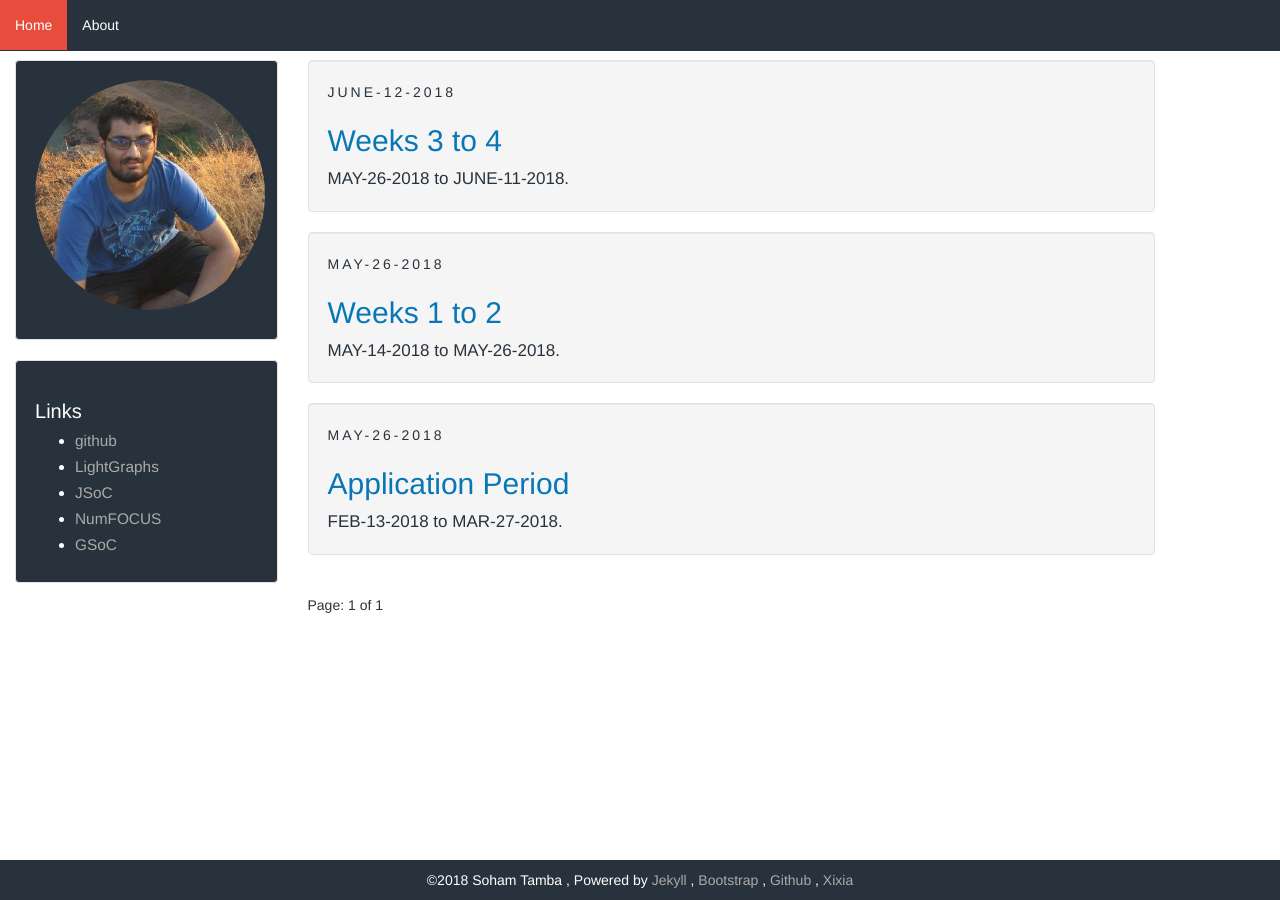
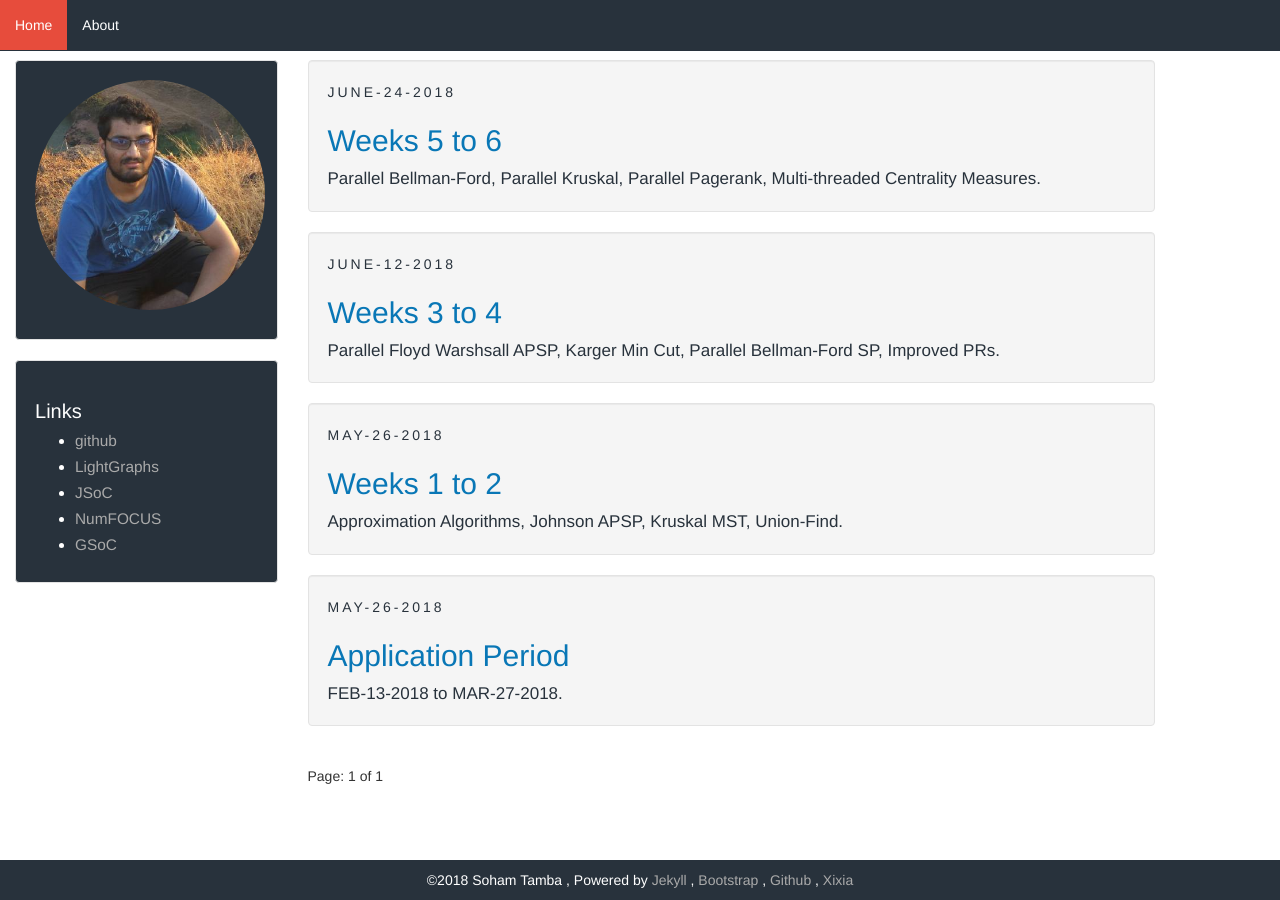
Before and after one commit to SohamTamba/GSoC, a Jekyll site: the page built from index.html, in a window 1280 px wide. Built offline with Jekyll 4.4.1, drawn with Linux system fonts in a browser that asks for light colours; the list of posts is cut into pages by our own code; part of the change alters nothing that is shown.

Commit message:
Week 5-6 and changes to Home Page

````diff
--- a/_posts/2018-05-26-weeks-1-to-2.markdown
+++ b/_posts/2018-05-26-weeks-1-to-2.markdown
@@ -4,7 +4,7 @@ title:  "Weeks 1 to 2"
 date:   2018-05-26 14:10:51 +0800
 categories: GSoC
 tags: GSoC
-description: MAY-14-2018 to MAY-26-2018.
+description: Approximation Algorithms, Johnson APSP, Kruskal MST, Union-Find.
 ---
 # Tasks completed in weeks 1 to 2
 
@@ -17,13 +17,13 @@ description: MAY-14-2018 to MAY-26-2018.
   * Independent Vertex Set
   * Dominating Vertex Set
   * Local Node Connectivity
-2. Implemented Johnson's Shortest Path Algorithm.
+2. Implemented Johnson's All Pairs Shortest Path algorithm.
 3. Improved Run-time of Kruskal's Minimum Spanning Tree.
 4. Created the Union-Find data structure.
 
 # Details
 
-### Approximation algorithms and Greedy Hueristics
+## 1. Approximation algorithms and Greedy Hueristics
 I implemented several straight forward approximation algorithms and greedy hueristics.
 I deviated from the proposal in the solution to Travelling Salesman because [Christofides algorithm](https://en.wikipedia.org/wiki/Christofides_algorithm) would require linear program solvers and LightGraphs has a policy of minimising dependencies.
 A common problem I faced while implementing the algorithms is, using a 'distributed for loop' would result in type instable code.
@@ -46,7 +46,7 @@ The solution is repeated `reps` times and the largest set is returned. If `paral
 
 It easy to see that both these algorithms will always return an independent set. It may not return the maximum independent set, but the returned independent set is always maximal. i.e. inserting any vertex into it will make it a non-independent set.
 
-### Johnson's Shortest Path Algorithm
+## 2. Johnson's Shortest Path Algorithm
 
 Implemented [Johnson's Shortest Path Algorithm](https://en.wikipedia.org/wiki/Johnson%27s_algorithm).
 This algorithms invloves applying a transform to the edge weights and then applying Dijkstra on each vertex.
@@ -55,7 +55,7 @@ An additional |E| overhead will have to be incurred if the input includes immuta
 
 Eg. `johnson_shortest_paths(CompleteGraph(100), LowerTriangular(rand(100, 100))` would have resulted in an error because Lower Triangular Matrices are immutable.
 
-### Kruskal's Minimum Spanning Tree
+## 3. Kruskal's Minimum Spanning Tree
 `kruskal(g, distmx=weights(g))`
 In this program, we iterate over the edges of graph `g` in the ascending order of weights (stored in `distmx`) until a spanning tree is formed.
 A priority queue was being used to obtain the edge with the smallest weight.
@@ -84,7 +84,7 @@ end
 {% endhighlight %}
 
 
-### Union Find Data Structure
+## 4. Union Find Data Structure
 
 This data structure is already available in DataStructures.jl. I coded a version of it that would be optimised for graph algorithms that involve iteratively adding edges to the graph. The main difference is my implementation does not maintain ranks for each element. However, there was only a minor improvement in performance when I coded Kruskal's MST using my implementation of Union Find. Hence, maintaining this code in LightGraphs may not be worthwhile.
 
--- a/_posts/2018-06-11-weeks-3-to-4.markdown
+++ b/_posts/2018-06-11-weeks-3-to-4.markdown
@@ -4,7 +4,7 @@ title:  "Weeks 3 to 4"
 date:   2018-06-12 14:10:51 +0530
 categories: GSoC
 tags: GSoC
-description: MAY-26-2018 to JUNE-11-2018.
+description: Parallel Floyd Warshsall APSP, Karger Min Cut, Parallel Bellman-Ford SP, Improved PRs.
 ---
 # Tasks completed in weeks 3 to 4
 
@@ -15,11 +15,11 @@ description: MAY-26-2018 to JUNE-11-2018.
 
 # Details
 
-## Polished Pull Requests on Greedy Heuristics
-Several changes were made to the two Pull Requests consisted of functions to solve to 8 different problems. For example, we decided to use Bit Arrays instead of Boolean Arrays. Boolean Arrays require more memory (8x) than Bit Arrays but have faster access time. However, when the number of entries increases and it longer becomes possible to fit the entire array in a cache line, bit arrays become much faster as the number of [cache misses](http://www.bowdoin.edu/~allen/courses/cs220/lab7/notes.html) decrease.
+## 1. Polished Pull Requests on Greedy Heuristics
+Several changes were made to the two Pull Requests consisted of functions to solve to 8 different problems. For example, we decided to use Bit Arrays instead of Boolean Arrays. Boolean Arrays require more memory (8x) than Bit Arrays but have faster access time. However, when the number of entries increases and it longer becomes possible to fit the entire array in a cache line, bit arrays become much faster as the number of [cache misses](http://www.bowdoin.edu/~allen/courses/cs220/lab7/notes.html) decrease. We also decided not to push Steiner Tree and Travelling Salesman into the `LightGraphs` repository as the two problems are only defined for complete graphs. The code will still be publicly available on my repository.
 
 
-## Parallel Floyd Warshall All Pairs Shortest Paths
+## 2. Parallel Floyd Warshall All Pairs Shortest Paths
 Floyd Warshall is an algorithm used to find the shortest path between all pairs of vertices in a
 graph that does not have any negative weight edge cycles.
 
@@ -98,13 +98,13 @@ Hence the update.
 
 ---
 
-## Karger Global Minimum Cut algorithm
+## 3. Karger Global Minimum Cut algorithm
 This is a simple algorithm that can be described as follows:
 While there are more than two nodes in a graph, choose an edge at random and contract it.
 The 2 nodes represent the cut.
 I implemented this algorithm using the disjoint set datastructure.
 
-## Parallel Bellman Ford Shortest Paths
+## 4. Parallel Bellman Ford Shortest Paths
 Bellman Ford algorithm is used to find the shortest path from a single source in a
 graph that does not have any negative weight edge cycles.
 
@@ -166,9 +166,9 @@ for repetition in vertices(g)
 end
 {% endhighlight %}
 
-In this implementation, every thread is provided its own variables.
+In this implementation, every thread is provided its own local memory (suffixed with `_t`) .
 
-In the multi-threaded loop, the local variables (`dists_t`, `parents_t` and `active_t`), are updated sequentially.
+In the multi-threaded loop, the local variables (`dists_t`, `parents_t` and `active_t`), are updated concurrently.
 
 In the next loop, the shared variables (`dists`, `parents` and `active`), are updated sequentially.
 
@@ -180,7 +180,7 @@ In the next loop, the shared variables (`dists`, `parents` and `active`), are up
 
 ---
 
-g = Undirected Facebook Combined Graph from [SNAP Datasets](https://github.com/JuliaGraphs/SNAPDatasets.jl):
+`g = loadsnap(:ego_twitter_d)` (\|V\| = 81306, \|E\| = 1342310)
 
 `seq_bellman_ford_shortest_paths(g, 1, d)`:   30.670 s (92897 allocations: 764.58 MiB)
 
--- /dev/null
+++ b/_posts/2018-06-25-weeks-5-to-6.markdown
@@ -0,0 +1,269 @@
+---
+layout: post
+title:  "Weeks 5 to 6"
+date:   2018-06-24 14:10:51 +0530
+categories: GSoC
+tags: GSoC
+description: Parallel Bellman-Ford, Parallel Kruskal, Parallel Pagerank, Multi-threaded Centrality Measures.
+---
+# Tasks completed in weeks 5 to 6
+
+1. Memory efficient Parallel Bellman Ford Shortest Paths algorithm.
+2. Implemented Parallel Pagerank.
+3. Implemented Parallel Kruskal.
+4. Implemented Multi-threaded Centrality Measures.
+
+# Details
+
+## 1. Memory efficient Parallel Bellman Ford
+I was able to make athe algorithm thread-safe without using atomic operations or local memory.
+
+Replace:
+```
+for _ in 1:nv(g)
+    for u in active
+        for v in outneighbors(graph, u)
+            relax_dist = distmx[u, v] + dists[u]
+            if dists[v] > relax_dist
+                dists[v] = relax_dist
+                parents[v] = u
+                union!(new_active, v)
+            end
+        end
+    end
+    active = new_active
+    new_active = Set([])
+end
+```
+With:
+```
+for _ in 1:nv(g)
+    active = outneighbors(g, active)
+    prev_dist = deepcopy(dists)
+
+    @threads for v in active
+        for u in inneighbors(g, v)
+            relax_dist = prev_dists[u] + distmx[u,v])
+            if prev_dists[v] > relax_dist
+                prev_dists[v] = relax_dist
+                parents[v] = u
+            end
+        end
+    end
+
+    for v in vertices(g) #Obtain new_active separately
+        if dists[v] < prev_dists[v]
+            union!(new_active, v)
+        end
+    end
+    active = new_active
+    new_active = Set([])
+end
+```
+
+Thus, I made the multi-threaded loop thread-safe by operating on the in-edges instead of the out-edges. The trade-off is the code will likely end up iterating over more edges than necessary. i.e. Instead of iterating over `outneighbors(g, active)`, it will iterate over `inneighbors(g, outneighbors(g, active))`.
+
+### Benchmarks
+
+---
+
+`nthreads() = 4`
+
+---
+
+`distmx = rand(-nv(g):nv(g), nv(g), nv(g))`
+
+---
+
+`g = loadsnaps(:facebook_combined)` ( \|V\| = 4039, \|E\| = 88234) with random weights.
+
+---
+
+`seq_bellman_ford_shortest_paths(g, distmx, 1)`: 39.675 s (92898 allocations: 764.61 MiB)
+
+---
+
+`parallel_bellman_ford_shortest_paths(g, distmx, 1)`: 24.677 s (28290 allocations: 251.70 MiB)
+
+---
+
+## 2. Parallel Pagerank
+The sequential code can be broadly described as:
+{% highlight julia %}
+x = fill(1/nv(g), nv(g))
+x_last = fill(1/nv(g), nv(g))
+for _ in 1:num_iterations
+    DO SOMETHING
+
+    for e in edges(g)
+        u, v = src(e), dst(e)
+        xlast[v] += α * x[u] / outdegree(g, u)
+        if !is_directed(g)
+            xlast[u] += α * x[v] / outdegree(g, v)
+        end
+    end
+
+    DO SOMETHING
+end
+{% endhighlight %}
+
+My first attempt to parallelize the code was:
+{% highlight julia %}
+x = fill(1/nv(g), nv(g))
+x_last = fill(1/nv(g), nv(g))
+for _ in 1:num_iterations
+    DO SOMETHING
+
+    @threads for v in vertices(g)
+        for u in inneighbors(g, v)
+            xlast[v] += α * x[u] / outdegree(g, u)
+        end
+    end
+
+    DO SOMETHING
+end
+{% endhighlight %}
+The implementation is perfectly thread-safe.
+One issue I noticed is `@threads` evenly divides the iteration space (`vertices(g)`) so one thread would end up iterating over much more edges than the others. Note that `@threads for e in edges(g)` would not be thread safe.
+
+Eg. Consider the case where `nthreads() = 2` and the input graph is a [star graph](https://en.wikipedia.org/wiki/Star_(graph_theory))  with 8 nodes.
+
+Thread 1 and 2 will be assigned nodes {1, 2, 3, 4} and {5, 6, 7, 8} respectively.
+
+Assuming node 1 is the internal node, thread 1 and 2 will iterate over edges {(1, 2), (1, 3), (1, 4) (2, 1), (3, 1), (4, 1)} and {(5, 1), (6, 1), (7, 1)  (8, 1)}.
+
+The optimal method to divide the work load would be to assign nodes {1} and {2, 3, 4, 5, 6, 7, 8} to threads 1 and 2 respectively. Then both threads will iterate over the same number of edges.
+
+Since the same iteration space is used multiple (`num_iterations`) times, it might be useful to find a partition of vertices that divides the edges more evenly.
+
+The problem of finding an optimal "load balanced" partition is NP-Hard (No polynomial time algorithm exists). I wrote a simple greedy heuristic to obtain a partition, `weighted_partition(weights, required_partitions)`.
+
+{% highlight julia %}
+partition = weighted_partition(indegree(g), nthreads())
+
+x = fill(1/nv(g), nv(g))
+x_last = fill(1/nv(g), nv(g))
+for _ in 1:num_iterations
+    DO SOMETHING
+
+    @threads for v_set in partition
+        for v in v_set
+            for u in inneighbors(g, v)
+                xlast[v] += α * x[u] / outdegree(g, u)
+            end
+        end
+    end
+
+    DO SOMETHING
+end
+{% endhighlight %}
+
+### Benchmarks
+
+`nthreads() = 4`
+
+---
+---
+
+`g = loadsnap(:ego_twitter_d)` (\|V\| = 81306, \|E\| = 1342310)
+
+
+---
+
+`pagerank(g)`:  192.269 ms (10 allocations: 1.86 MiB)
+
+---
+
+`parallel_pagerank(g)`: 70.239 ms (23 allocations: 3.72 MiB)
+
+---
+---
+
+`g = random_regular_graph(10000, 2000)` (\|V\| = 10,000, \|E\| = 10,000,000)
+
+---
+
+`pagerank(g)`:  1.404 s (10 allocations: 234.75 KiB)
+
+---
+
+`parallel_pagerank(g)`:  237.902 ms (20 allocations: 469.50 KiB)
+
+---
+
+
+
+## 3. Parallel Kruskal
+I attempted to parallelize the `find_cross_edge` portion of the algorithm.
+i.e. given a set of connected components and an array of edges, find the edge with minimum index (In the edge list) whose end-points are in two different graphs.
+
+These implementations are meant for algorithms of the following format:
+1. Search for the cross-edge `e` of minimum index using `find_cross_edge!`.
+2. If no such `e` is found then return.
+3. Merge the connected components containing the end-points.
+4. Goto 1.
+
+The sequential algorithm can be described as follows
+{% highlight julia %}
+function find_cross_edge!(connected_vs, edge_list, start_ind = 1)
+    for ind in start_index:length(edge_list)
+        e = edge_list[ind]
+        if not_same_set!(connected_vs, e.src, e.dst)
+            return ind, e
+        end
+    end
+end
+{% endhighlight %}
+I wrote the parallel version roughly as:
+{% highlight julia %}
+function parallel_find_cross_edge!(connected_vs, edge_list, local_start_ind = collect(1:nthreads()))
+    best_ind = length(edge_list)+1
+    @threads for thread_id in 1:nthreads()
+        i = local_start_ind[thread_id]
+
+        while i < best_ind
+            e = edge_list[i]
+            if not_same_set!(connected_vs, e.src, e.dst)
+                local_start_ind[thread_id] = i
+                best_ind = min(best_ind, i)
+                break
+            end
+        end
+    end
+    return best_ind, edge_list[best_ind]
+end
+{% endhighlight %}
+Basically, thread `i` would only check the edges with indices {`i`, `i+nthreads()`,  `i+2*nthreads()` ....}.
+The caveat here is `connected_vs` is a [Disjoint Set DataStructure](https://ocw.mit.edu/courses/electrical-engineering-and-computer-science/6-046j-design-and-analysis-of-algorithms-spring-2015/recitation-notes/MIT6_046JS15_Recitation3.pdf) and `not_same_set!(connected_vs, e.src, e.dst)` requires read-write operations over common variables (so does `best_ind = min(best_ind, i)`). Hence we require atomic operations or local memory to make it thread safe.
+
+In the local memory implementation, every thread is provided its own Disjoint Set DataStructure, `local_connected_vs` to make queries on. The "merge connected component" operation would have to be performed on of the `local_connected_vs`.
+
+### Results
+I benchmarked the parallel implementations against the sequential implementations on [Anubis](https://github.com/Keno/anubis.juliacomputing.io) using 10 threads. I used an input graph with 10^8 edges.
+Both implementations of `parallel_find_cross_edge` were at best 10x slower than sequential implementations.
+
+1. The issue with the implementation using **atomic operations** is atomic operations are **much** costlier than other operations (atleast 100x). In fact, I noticed that the run-time had an almost linear relationship with the number of atomic operations used.
+
+2. The issue with the implementation using **local memory** is queries to a [Disjoint Set DataStructure](https://ocw.mit.edu/courses/electrical-engineering-and-computer-science/6-046j-design-and-analysis-of-algorithms-spring-2015/recitation-notes/MIT6_046JS15_Recitation3.pdf) become faster with every subsequent use.
+By providing each thread with its own `local_connected_vs`, fewer queries were made on each data structure. Also, "merge connected component" operation would have to be performed on each of the `local_connected_vs`.
+
+## 4. Multi-threaded Centrality Measures
+These algorithms are of the form:
+{% highlight julia %}
+info = zeros(vertices(g))
+for v in vertex_list
+	dijk_info = dijkstra(v)
+	info += get_info(dijk_info)
+end
+return info
+{% endhighlight %}
+They are easy parallelize as the Dijkstra can be run independently. But the addition of `info` must be done in a thread-safe manner.
+
+{% highlight julia %}
+local_info = [zeros(vertices(g)) for _ in 1:nthreads()]
+@threads or v in vertex_list
+	dijk_info = dijkstra(v)
+	local_info[threadid()] += get_info(dijk_info)
+end
+return reduce(+, local_info)
+{% endhighlight %}
````
